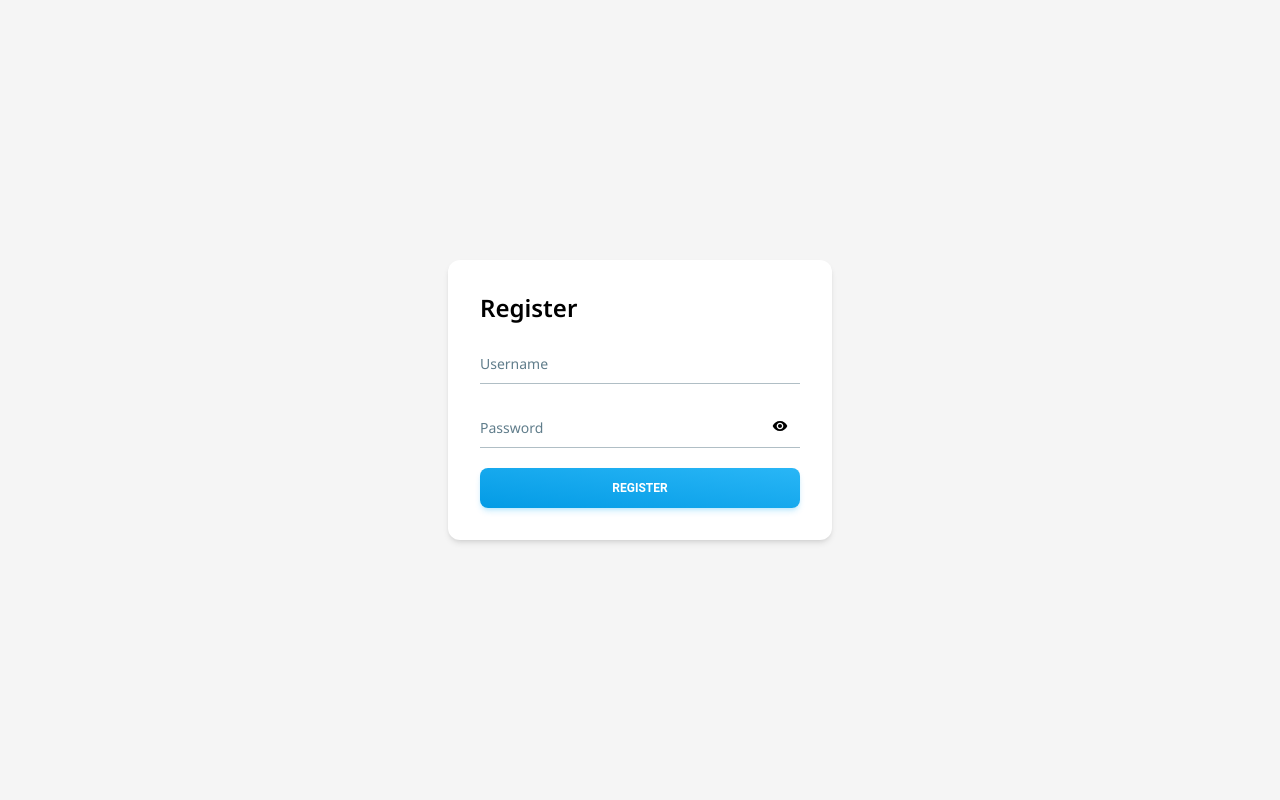
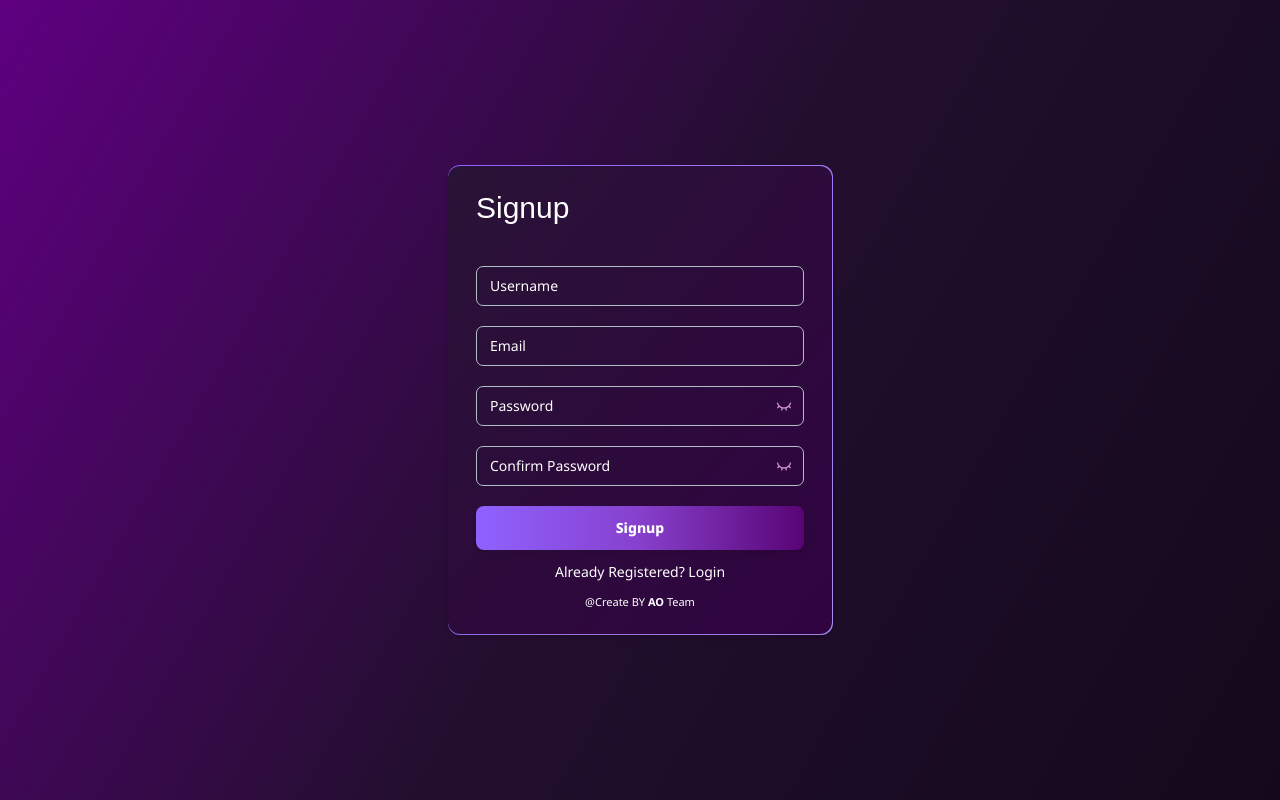
Before and after one commit to AbuDzarAlGhifari/fe_joblist, a Next.js app: page /register in a window 1280 px wide. Built offline with nearby package versions, Linux system fonts and the light colour scheme; a web font is replaced by a local one.

Commit message:
update: signup desain

```diff
--- a/src/app/(auth)/page.jsx
+++ b/src/app/(auth)/page.jsx
@@ -73,20 +73,22 @@ const Login = () => {
     return () => clearInterval(interval);
   }, []);
 
+  /* bg-gradient-to-br from-[#5F0081] via-[#220F2E] to-[#15091c] */
+
   return (
-    <div className="flex items-center justify-center min-h-screen bg-gradient-to-br from-[#5F0081] via-[#220F2E] to-[#15091c]">
+    <div className="flex items-center justify-center min-h-screen custom-gradient">
       <div className="flex items-center justify-center w-full max-w-4xl gap-10 mx-auto">
         {/* Login Form */}
 
-        <div class=" rounded-xl bg-gradient-to-br from-[#8E62FF]  to-[#b496ff] p-[1px]">
+        <div class="rounded-xl bg-gradient-to-br from-[#8E62FF]  to-[#b496ff] p-[0.5px]">
           <section className="p-6 bg-gradient-to-br  from-[#291336] to-[#300341] text-white shadow-md rounded-xl w-full max-w-md lg:w-80">
-            <h2 className="text-2xl font-poetsen mb-11 lg:text-3xl">Login</h2>
+            <h2 className="mb-10 text-2xl font-poetsen lg:text-3xl">Login</h2>
             <form onSubmit={handleSubmit}>
               <div className="mb-5">
                 <Input
                   label="Username"
                   placeholder="username"
-                  color="deep-purple"
+                  color="white"
                   value={username}
                   error={!!errors.username}
                   fullWidth
@@ -107,7 +109,7 @@ const Login = () => {
                 <Input
                   label="Password"
                   placeholder="password"
-                  color="deep-purple"
+                  color="white"
                   type={showPassword ? 'text' : 'password'}
                   value={password}
                   error={!!errors.password}
@@ -138,7 +140,7 @@ const Login = () => {
                 fullWidth
                 loading={loading}
                 disabled={loading}
-                className="text-center text-white capitalize font-noto bg-gradient-to-r from-[#580475] via-[#8740CD] to-[#8E62FF]"
+                className="text-center text-white capitalize text-sm font-extrabold font-noto bg-gradient-to-r from-[#580475] via-[#8740CD] to-[#8E62FF]"
               >
                 {loading ? 'Logging in...' : 'Login'}
               </Button>
@@ -159,7 +161,7 @@ const Login = () => {
                 </Link>
               </div>
               <p className="mt-3 text-[11px] text-center ">
-                @Create BY AO Team
+                @Create BY <b>AO</b> Team
               </p>
             </form>
           </section>
@@ -169,7 +171,7 @@ const Login = () => {
         <div className="items-center justify-center hidden w-1/2 text-white md:flex">
           {randomQuote && (
             <div className="text-justify">
-              <p className="text-xl text-gray-300 lg:text-2xl">
+              <p className="text-3xl text-gray-300 lg:text-2xl">
                 &quot;{randomQuote.quote}&quot;
               </p>
               <p className="mt-8 text-xl font-bold">
--- a/src/app/(auth)/register/page.jsx
+++ b/src/app/(auth)/register/page.jsx
@@ -6,7 +6,9 @@ import { useRouter } from 'next/navigation';
 import * as yup from 'yup';
 import config from '@/config';
 import { Button, Input } from '@material-tailwind/react';
-import { MdVisibility, MdVisibilityOff } from 'react-icons/md';
+import { MdErrorOutline, MdVisibility, MdVisibilityOff } from 'react-icons/md';
+import { RiEyeCloseLine, RiEyeFill } from 'react-icons/ri';
+import Link from 'next/link';
 
 const Register = () => {
   const [username, setUsername] = useState('');
@@ -56,57 +58,130 @@ const Register = () => {
   };
 
   return (
-    <div className="flex items-center justify-center min-h-screen bg-gray-100">
-      <section className="p-8 bg-white shadow-md rounded-xl sm:w-96">
-        <h2 className="mb-4 text-2xl font-semibold">Register</h2>
+    <div className="flex items-center justify-center min-h-screen custom-gradient">
+      <div class="rounded-xl bg-gradient-to-br from-[#8E62FF]  to-[#b496ff] p-[0.5px]">
+        <section className="p-6 px-7 bg-gradient-to-br  from-[#291336] to-[#300341] text-white shadow-md rounded-xl w-full max-w-md lg:w-96">
+          <h2 className="mb-10 text-2xl font-poetsen lg:text-3xl">Signup</h2>
           <form onSubmit={handleSubmit}>
             <div className="mb-5">
               <Input
-              variant="standard"
                 label="Username"
                 placeholder="username"
+                color="white"
                 value={username}
                 error={!!errors.username}
+                fullWidth
+                labelProps={{
+                  className: 'text-white',
+                }}
                 onChange={(e) => setUsername(e.target.value)}
               />
               {errors.username && (
-              <div className="mt-1 text-sm text-red-500">{errors.username}</div>
+                <div className="flex items-center gap-1 my-1 text-xs text-red-500 text-end">
+                  <MdErrorOutline />
+                  <p>{errors.username}</p>
+                </div>
               )}
             </div>
+            <div className="mb-5">
+              <Input
+                label="Email"
+                placeholder="email"
+                color="white"
+                value={username}
+                error={!!errors.username}
+                fullWidth
+                labelProps={{
+                  className: 'text-white',
+                }}
+                onChange={(e) => setUsername(e.target.value)}
+              />
+              {errors.username && (
+                <div className="flex items-center gap-1 my-1 text-xs text-red-500 text-end">
+                  <MdErrorOutline />
+                  <p>{errors.username}</p>
+                </div>
+              )}
+            </div>
+
             <div className="relative mb-5">
               <Input
-              variant="standard"
                 label="Password"
                 placeholder="password"
+                color="white"
                 type={showPassword ? 'text' : 'password'}
                 value={password}
                 error={!!errors.password}
+                fullWidth
+                labelProps={{
+                  className: 'text-white',
+                }}
                 onChange={(e) => setPassword(e.target.value)}
               />
               <div
-              className="absolute transform -translate-y-1/2 cursor-pointer right-3 top-1/2"
+                className="absolute text-purple-200 transform -translate-y-1/2 cursor-pointer right-3 top-1/2"
                 onClick={togglePasswordVisibility}
               >
-              {showPassword ? <MdVisibilityOff /> : <MdVisibility />}
+                {showPassword ? <RiEyeFill /> : <RiEyeCloseLine />}
               </div>
               {errors.password && (
-              <div className="mt-1 text-sm text-red-500">{errors.password}</div>
+                <div className="flex items-center gap-1 my-1 text-xs text-red-500 text-end">
+                  <MdErrorOutline />
+                  <p>{errors.password}</p>
+                </div>
+              )}
+            </div>
+
+            <div className="relative mb-5">
+              <Input
+                label="Confirm Password"
+                placeholder="confirm password"
+                color="white"
+                type={showPassword ? 'text' : 'password'}
+                value={password}
+                error={!!errors.password}
+                fullWidth
+                labelProps={{
+                  className: 'text-white',
+                }}
+                onChange={(e) => setPassword(e.target.value)}
+              />
+              <div
+                className="absolute text-purple-200 transform -translate-y-1/2 cursor-pointer right-3 top-1/2"
+                onClick={togglePasswordVisibility}
+              >
+                {showPassword ? <RiEyeFill /> : <RiEyeCloseLine />}
+              </div>
+              {errors.password && (
+                <div className="flex items-center gap-1 my-1 text-xs text-red-500 text-end">
+                  <MdErrorOutline />
+                  <p>{errors.password}</p>
+                </div>
               )}
             </div>
             <Button
               variant="gradient"
               size="md"
-            color="light-blue"
               type="submit"
               fullWidth
               loading={loading}
               disabled={loading}
-            className="text-center"
+              className="text-center text-white capitalize text-sm font-extrabold font-noto bg-gradient-to-r from-[#8E62FF] via-[#8740CD] to-[#580475]"
             >
-            {loading ? 'Registering...' : 'Register'}
+              {loading ? 'Logging in...' : 'Signup'}
             </Button>
+
+            <div className="mt-3 text-sm text-center text-whplaceholder-white">
+              <Link href="/" className="">
+                Already Registered? Login
+              </Link>
+            </div>
+            <p className="mt-3 text-[11px] text-center ">
+              @Create BY <b>AO</b> Team
+            </p>
           </form>
         </section>
+      </div>
     </div>
   );
 };
--- a/src/app/globals.css
+++ b/src/app/globals.css
@@ -4,3 +4,12 @@
 @tailwind base;
 @tailwind components;
 @tailwind utilities;
+
+.custom-gradient {
+  background: linear-gradient(
+    120deg,
+    rgba(95, 0, 129, 40),
+    rgba(34, 15, 46, 50),
+    rgba(20, 9, 28, 60)
+  );
+}
--- a/src/app/job-list/page.jsx
+++ b/src/app/job-list/page.jsx
@@ -77,7 +77,7 @@ const JobList = () => {
 
   return (
     <>
-      <div className="flex items-center justify-between m-2">
+      <div className="flex items-center justify-between min-h-screen m-2 custom-gradient">
         <Search />
         <Button
           variant="gradient"
```
Lines whose indentation alone changed are shown as unchanged.
